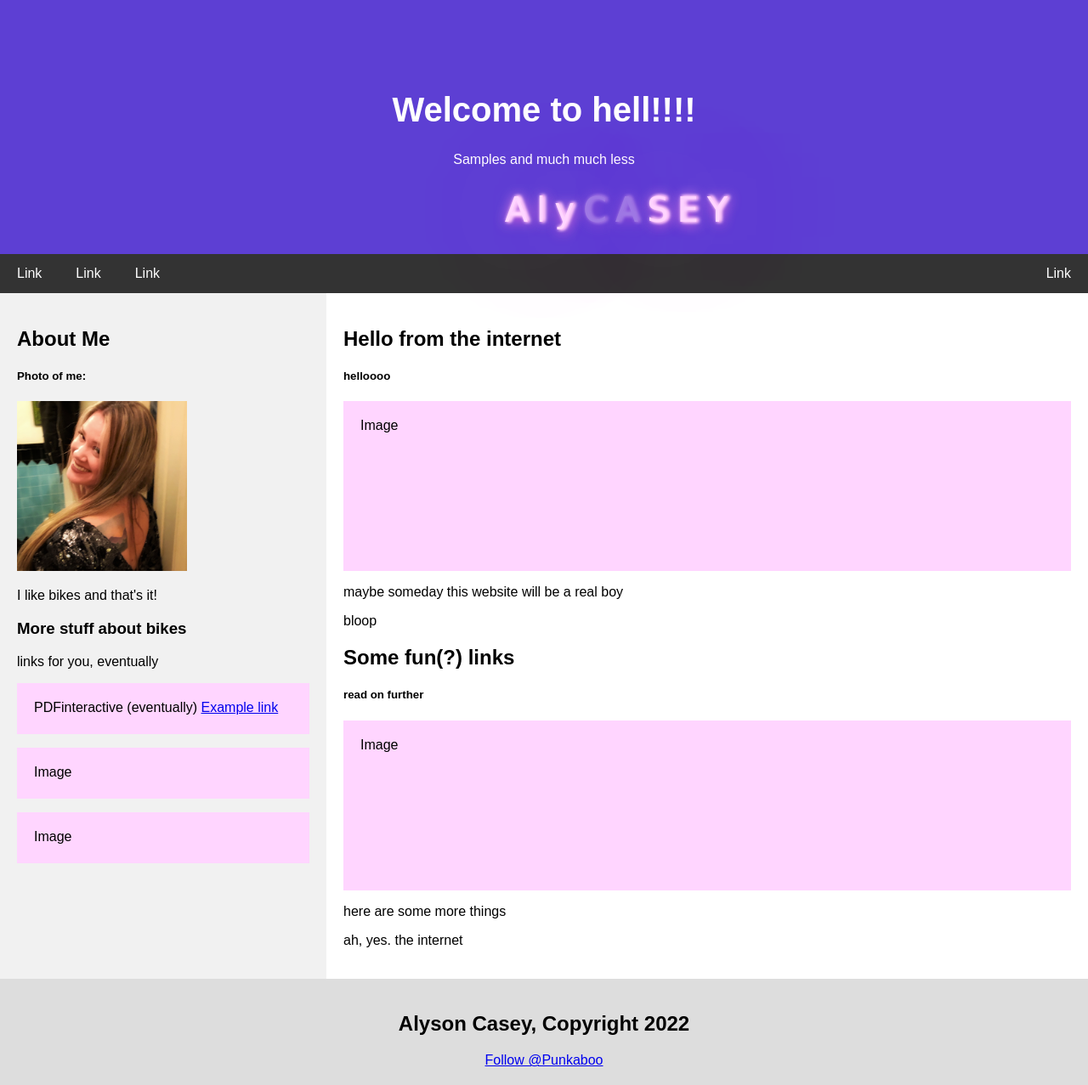
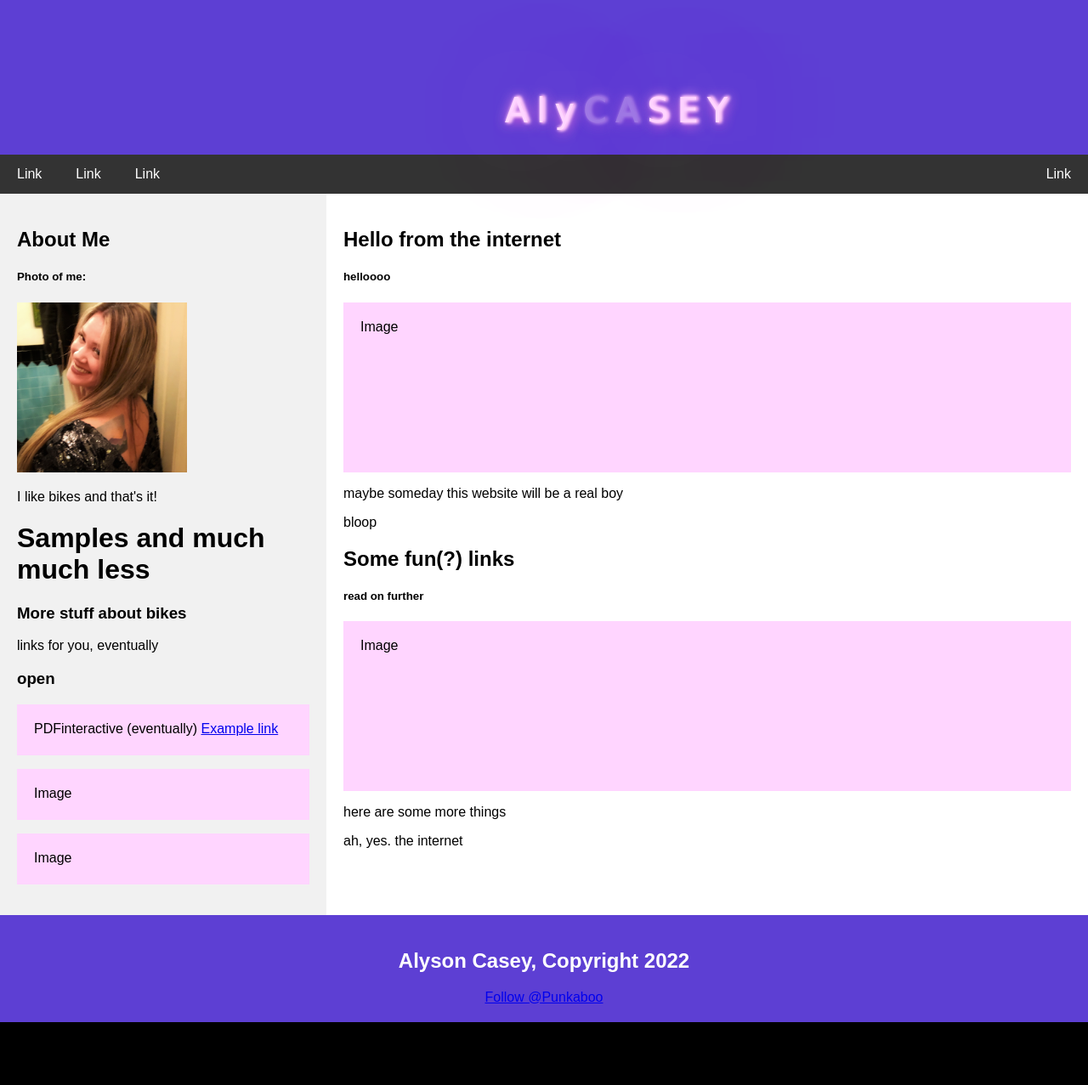
Before and after one commit to alycasey/sandbox, a website: page shittywebsite.html in a window 1280 px wide. Shown: the whole page at 85% size. After the commit the page ends 1203 px from the top, so only its background shows below. Drawn offline with Linux system fonts and the light colour scheme.

Commit message:
moving stuff arounf

```diff
--- a/shittywebsite.html
+++ b/shittywebsite.html
@@ -88,13 +88,14 @@
             width: 100%;
             padding: 20px;
             height: 60px;
-            margin-top: 6px;
+            margin-top: 5px;
         }
 
         .footer {
             padding: 20px;
             text-align: center;
-            background: #ddd;
+            background: #5D3FD3;
+            color: white;
         }
 
         @media screen and (max-width: 700px) {
@@ -163,18 +164,17 @@
             69.999% {
                 opacity: 0.4;
             }
-        }
     </style>
 </head>
 
 <body>
     <div class="header">
-        <h1>Welcome to hell!!!!</h1>
-        <p>Samples and much much less</p>
+
         <p>
         <h1 class="neon" data-text="U">Aly<span class="flicker-slow">CA</span>S<span class="flicker-fast">E</span>Y
         </h1>
         </p>
+
     </div>
     <div class="navbar"><a href="http://google.com">Link</a><a href="http://google.com">Link</a><a
             href="http://google.com">Link</a><a href="http://google.com" class="right">Link</a>
@@ -188,8 +188,14 @@
             <img src="fakeimg.png" style="height:200px;" />
 
             <p>I like bikes and that's it!</p>
+            <p>
+            <h1>Samples and much much less</h1>
+            </p>
             <h3>More stuff about bikes</h3>
+
             <p>links for you, eventually</p>
+
+            <h3 contenteditable spellcheck="false">open</h3>
             <p>
             <div class="fakeimg">PDFinteractive (eventually) <a href="http://google.com">
                     Example link</a></div>
```
